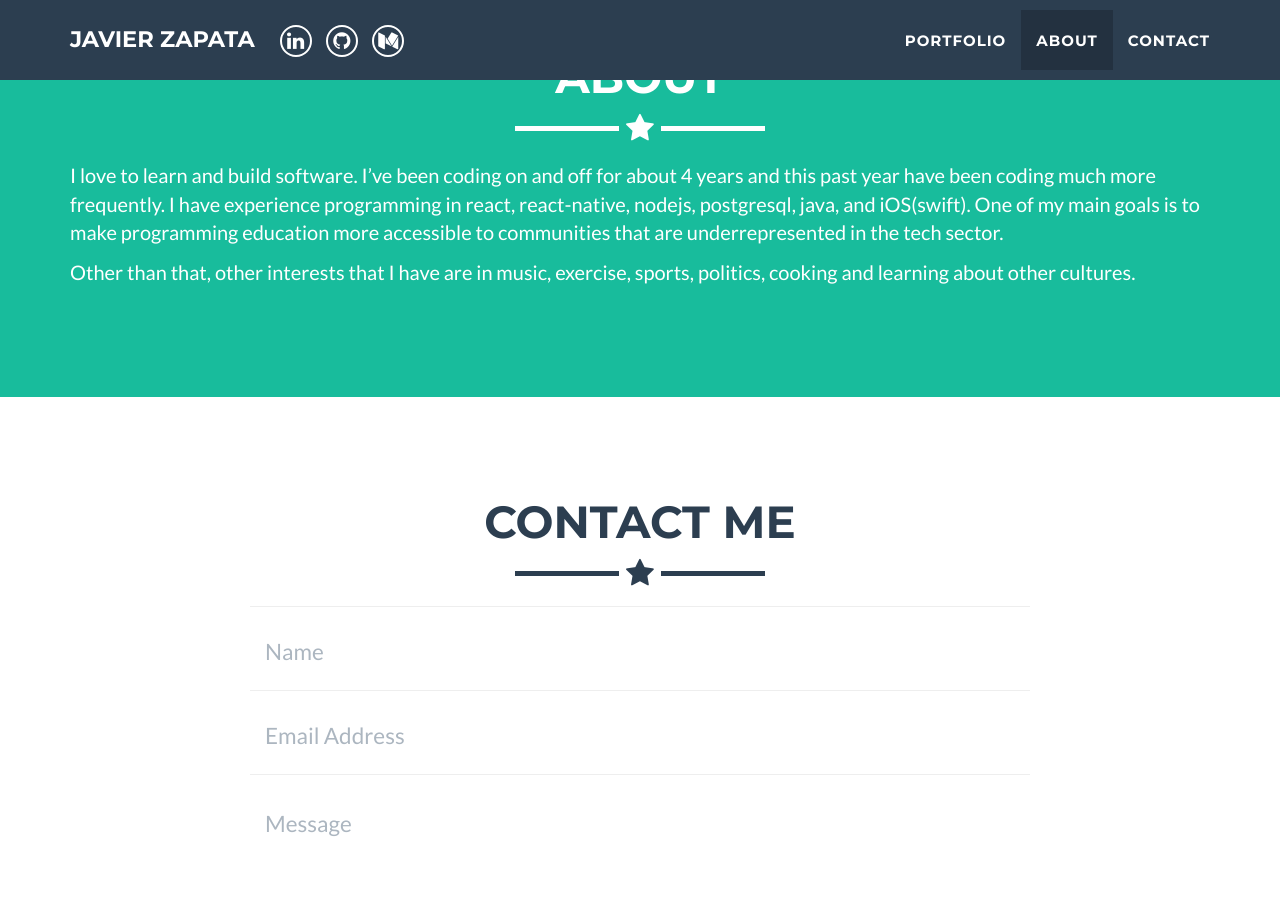
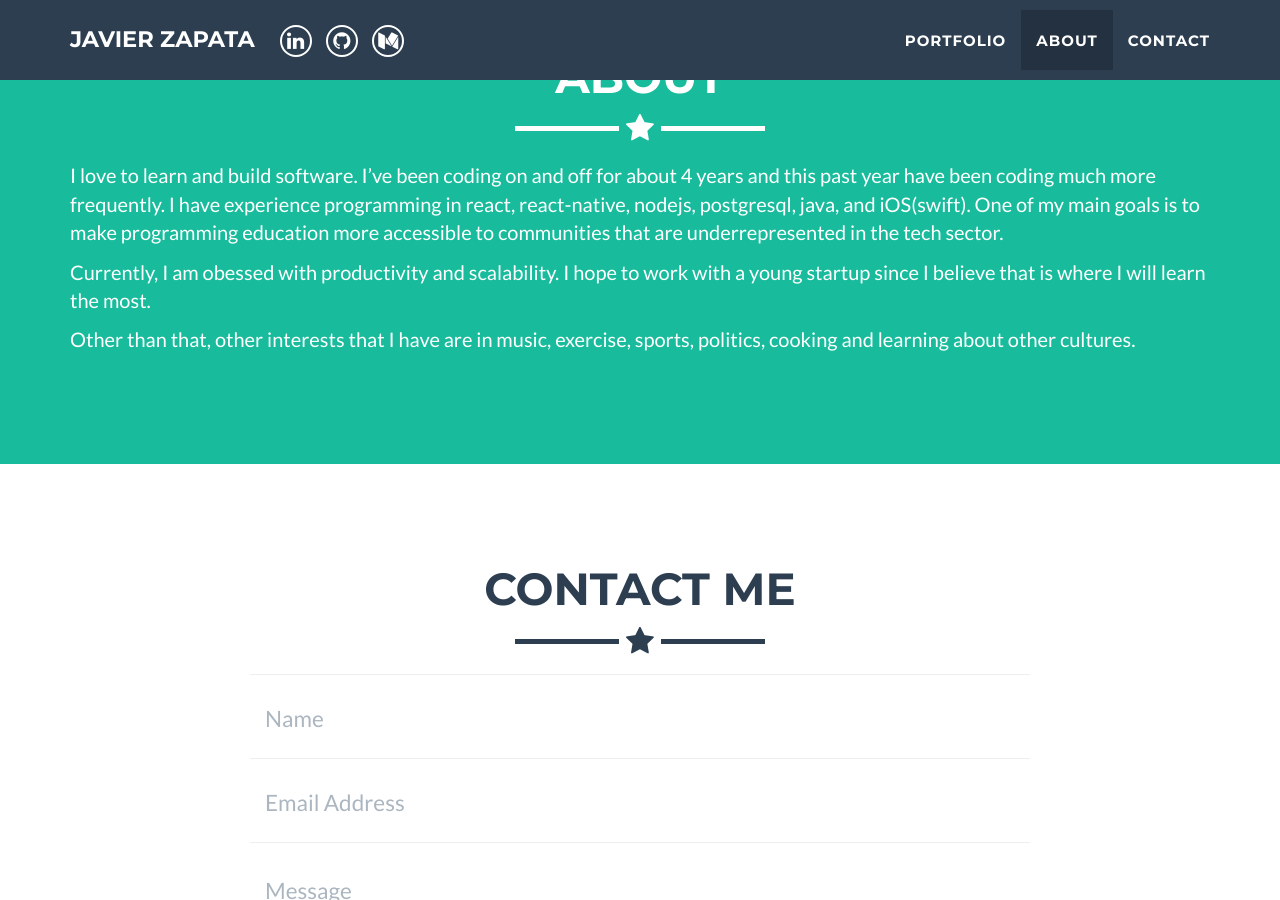
Before and after one commit to jzapata87/jzapata87.github.io, a Jekyll site: the page built from index.html, in a window 1280 px wide and 900 px high, scrolled down 1418 px. Built offline with Jekyll 4.4.1, drawn with Linux system fonts in a browser that asks for light colours.

Commit message:
Update about.html

```diff
--- a/_includes/about.html
+++ b/_includes/about.html
@@ -10,6 +10,7 @@
             <div class="d-flex">
                 <div class="flex-row-center">
                     <p> I love to learn and build software.  I’ve been coding on and off for about 4 years and this past year have been coding much more frequently. I have experience programming in react, react-native, nodejs, postgresql, java, and iOS(swift).  One of my main goals is to make programming education more accessible to communities that are underrepresented in the tech sector.</p>
+                    <p> Currently, I am obessed with productivity and scalability. I hope to work with a young startup since I believe that is where I will learn the most.</p>
                     <p> Other than that, other interests that I have are in music, exercise, sports, politics, cooking and learning about other cultures. </p>
                 </div>
 
```
